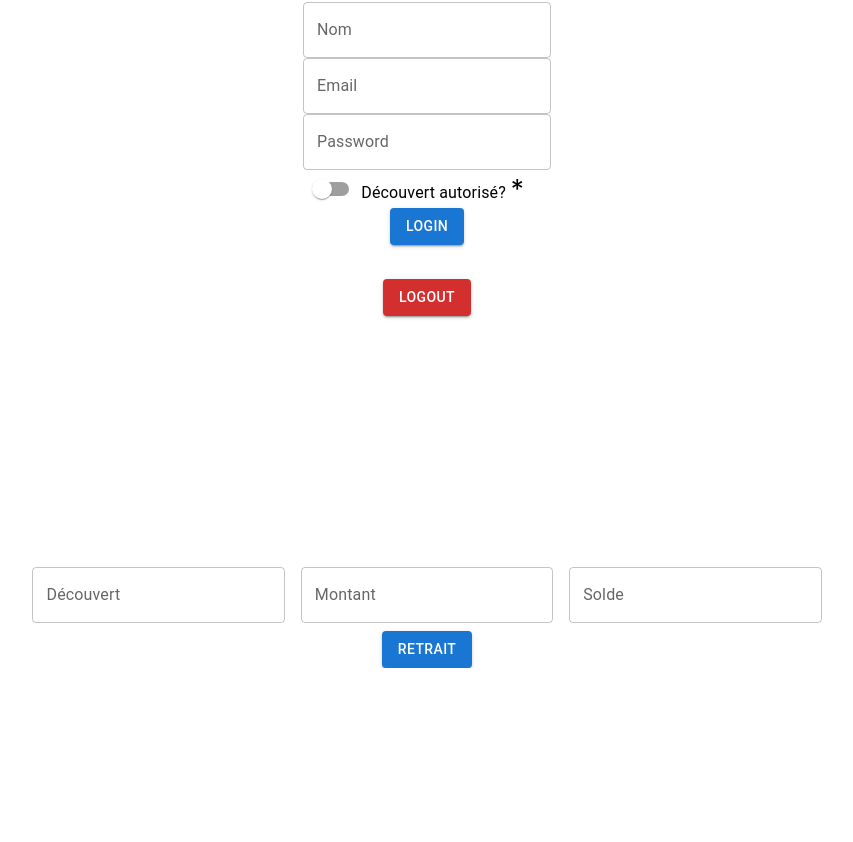
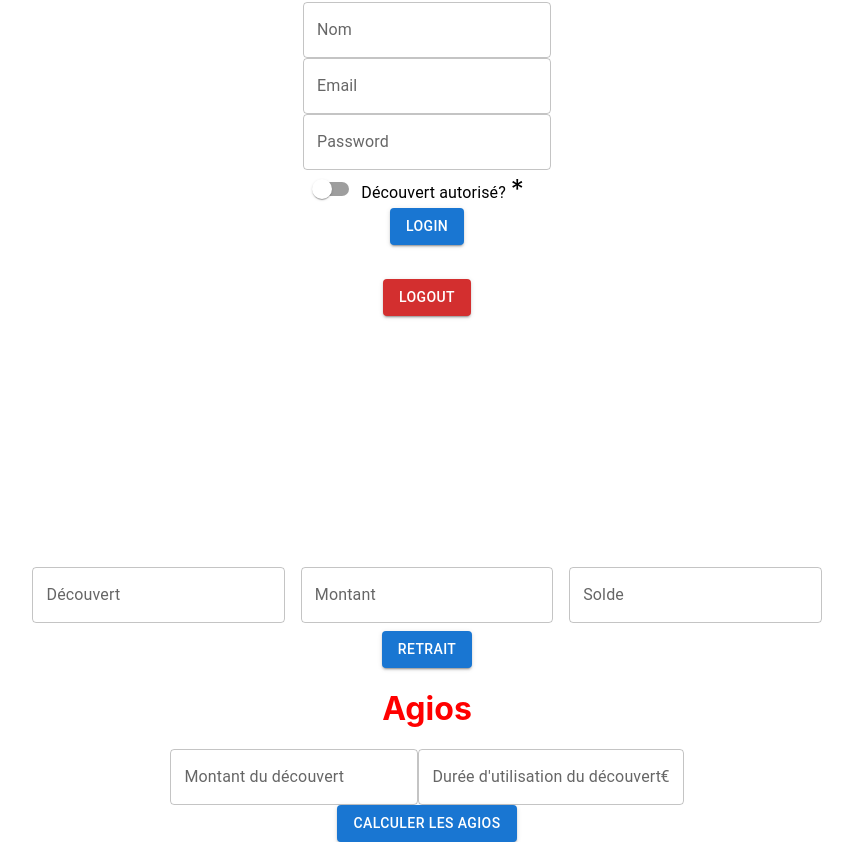
Before and after one commit to PhilippeLqc/react-init---redux, a React (Create React App) app: page / in a window 1280 px wide. Shown: the part 241-1083 px from the top of the page, without its empty margins (213-1066 px from the left). Before the commit the page ends 909 px from the top, so only its background shows below. Built offline with nearby package versions, Linux system fonts and the light colour scheme.

Commit message:
agios simulation

```diff
--- a/src/App.js
+++ b/src/App.js
@@ -3,12 +3,14 @@ import "./App.css";
 
 import Retrait from "./component/Retrait";
 import Ouverture from "./component/Ouverture";
+import Agios from "./component/Agios";
 
 function App() {
   return (
     <div className="App">
       <Ouverture />
       <Retrait />
+      <Agios/>
     </div>
   );
 }
--- a/src/component/Agios.js
+++ b/src/component/Agios.js
@@ -3,48 +3,95 @@ import { useSelector, useDispatch } from "react-redux";
 import { login, setAmount, setDecouvert, setSold } from "../reducer/user";
 import { TextField, Button, dividerClasses } from "@mui/material";
 import { Box } from "@mui/system";
+import InputAdornment from '@mui/material/InputAdornment';
 
 function Agios() {
-  // Écrivez un algorithme qui calcule les agios avec un taux de 10% pour un découvert utilisé durant X jours.
-
-  // Par exemple, j'ai utilisé 500 euros de mon découvert autorisé durant 15 jours, j'aurai une pénalité à payer à la banque de 2.05 € qui correspond à l'opération suivante : `(500 * 15 *(10/100)) / 365` <=> `500 * 15 * 0.1 / 365`.
-
-  // En entrée, votre algorithme prend :
-
-  // 1. Le montant du découvert ;
-  // 2. Durée d'utilisation du découvert (en jour).
-
-  // En sortie, votre algorithme affiche la somme que le client devra payer à la banque **arrondie à 2 chiffres après la virgule.**
-
-  // Votre algorithme s'arrête immédiatement lorsque le client n'a pas droit au découvert (montant du découvert égale à zéro), affichez le message "Découvert non autorisé => pas d'agios".
-  // Forcez le client à saisir les bonnes valeurs :
-  // - Montant du découvert compris entre 100 € et 2000 € ou égale à zéro lorsqu'il n'a pas droit au découvert ;
-  // - Le nombre de jours compris entre 1 et 365.
-
-  // #### Formulaire pour calculer d'agios
-
-  // `Agios = (montant utilisé du découvert * nombre de jours d'utilisation * taux de la banque) / 365`
-  // `Le taux de banque = 10 / 100 = 0.1`
+  const dispatch = useDispatch()
+  const [agios, setAgios] = useState({
+    overdraftAmount: Number,
+    overdraftTime: Number,
+  });
+  const handleInput = (e) => {
+    const { name, value } = e.target;
+    const numericValue = parseFloat(value);
+    setAgios({ ...agios, [name]: numericValue });
+    if (name === "overdraftAmount") {
+      setValidationError({
+        ...validationError,
+        overdraftAmount: numericValue < 100 || numericValue > 2000 ,
+      });
+      dispatch(setDecouvert(numericValue));
+    } else if (name === "overdraftTime") {
+      setValidationError({
+        ...validationError,
+        overdraftTime: numericValue < 1 || numericValue > 365,
+      });
+      dispatch(setAmount(numericValue));
+    }
+  }
+  const [agiosResult, setAgiosResult] = useState(null);
+  const [validationError, setValidationError] = useState({
+    overdraftAmount: false,
+    overdraftTime: false,
+  });
 
   const handleAgios = () => {
-    const montant = prompt("Entrez le montant du découvert");
-    const jours = prompt("Entrez le nombre de jours d'utilisation");
-    const taux = 0.1;
+    if (!agios.overdraftAmount || !agios.overdraftTime) {
+      setAgiosResult(null);
+      return
+    }
 
-    if (montant === 0) {
-      alert("Découvert non autorisé => pas d'agios");
-    } else {
-      const agios = (montant * jours * taux) / 365;
-      alert(`Vous devez payer ${agios.toFixed(2)} € à la banque`);
+    if (!validationError.overdraftAmount && !validationError.overdraftTime) {
+      const result = agios.overdraftAmount * agios.overdraftTime * 0.1 / 365;
+      setAgiosResult(result.toFixed(2));
     }
   };
 
   return (
     <div>
       <h1>Agios</h1>
+      <div>
+        <TextField
+          id="outlined-basic"
+          label="Montant du découvert"
+          variant="outlined"
+          name="overdraftAmount"
+          onChange={handleInput}
+          error={validationError.overdraftAmount}
+          helperText={
+            validationError.overdraftAmount
+              ? "Montant du découvert doit être entre 100 et 2000"
+              : ""
+          }
+        />
+        <TextField
+          id="outlined-basic"
+          label="Durée d'utilisation du découvert"
+          InputProps={{
+            endAdornment: (
+              <InputAdornment position="end">
+                €
+              </InputAdornment>
+            ),
+          }}
+          variant="outlined"
+          name="overdraftTime"
+          onChange={handleInput}
+          error={validationError.overdraftTime}
+          helperText={
+            validationError.overdraftTime
+              ? "Durée doit être entre 1 et 365 jours"
+              : ""
+          }
+        />
+      </div>
+
+
       <Button variant="contained" color="primary" onClick={handleAgios}>
         Calculer les agios
       </Button>
+      {agiosResult && (
+        <h2>Le montant total des intérêts : {agiosResult} €</h2>)}
     </div>
   );
 }
```
Also changed, not shown: 1 other file (tests, documents, lock files or other folders).
